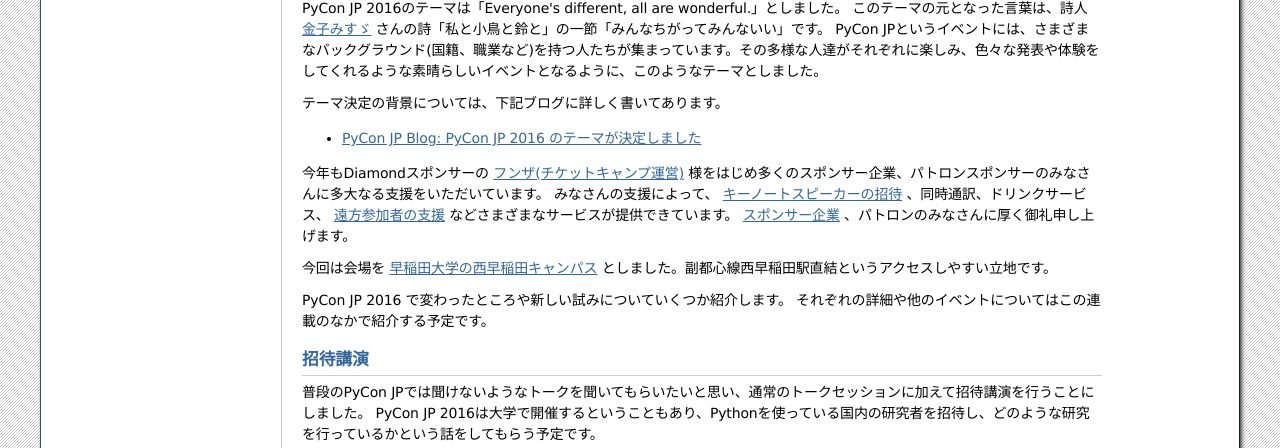
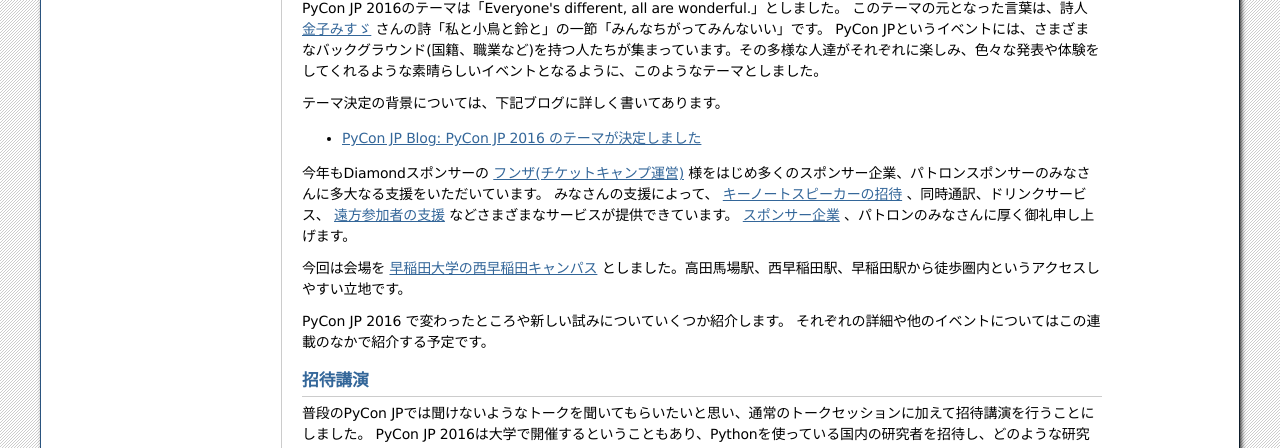
Before and after one commit to pyconjp/shoeisha2016, a Sphinx documentation site: the page built from source/beforereport_01_pyconjp.rst, in a window 1280 px wide and 900 px high, scrolled down 1193 px, cut to the strip 0-448 px from the top of the window. Built offline with Sphinx 7.4.7, drawn with Linux system fonts in a browser that asks for light colours.

Commit message:
SAR-839 modify place comment

```diff
--- a/source/beforereport_01_pyconjp.rst
+++ b/source/beforereport_01_pyconjp.rst
@@ -53,7 +53,7 @@ PyCon JPというイベントには、さまざまなバックグラウンド(
 みなさんの支援によって、 `キーノートスピーカーの招待 <https://pycon.jp/2016/ja/keynote/>`_ 、同時通訳、ドリンクサービス、 `遠方参加者の支援 <https://pycon.jp/2016/ja/registration/support/>`_ などさまざまなサービスが提供できています。
 `スポンサー企業 <https://pycon.jp/2016/ja/sponsors/>`_ 、パトロンのみなさんに厚く御礼申し上げます。
 
-今回は会場を `早稲田大学の西早稲田キャンパス <https://www.waseda.jp/top/access/nishiwaseda-campus>`_ としました。副都心線西早稲田駅直結というアクセスしやすい立地です。
+今回は会場を `早稲田大学の西早稲田キャンパス <https://www.waseda.jp/top/access/nishiwaseda-campus>`_ としました。高田馬場駅、西早稲田駅、早稲田駅から徒歩圏内というアクセスしやすい立地です。
 
 PyCon JP 2016 で変わったところや新しい試みについていくつか紹介します。
 それぞれの詳細や他のイベントについてはこの連載のなかで紹介する予定です。
```
